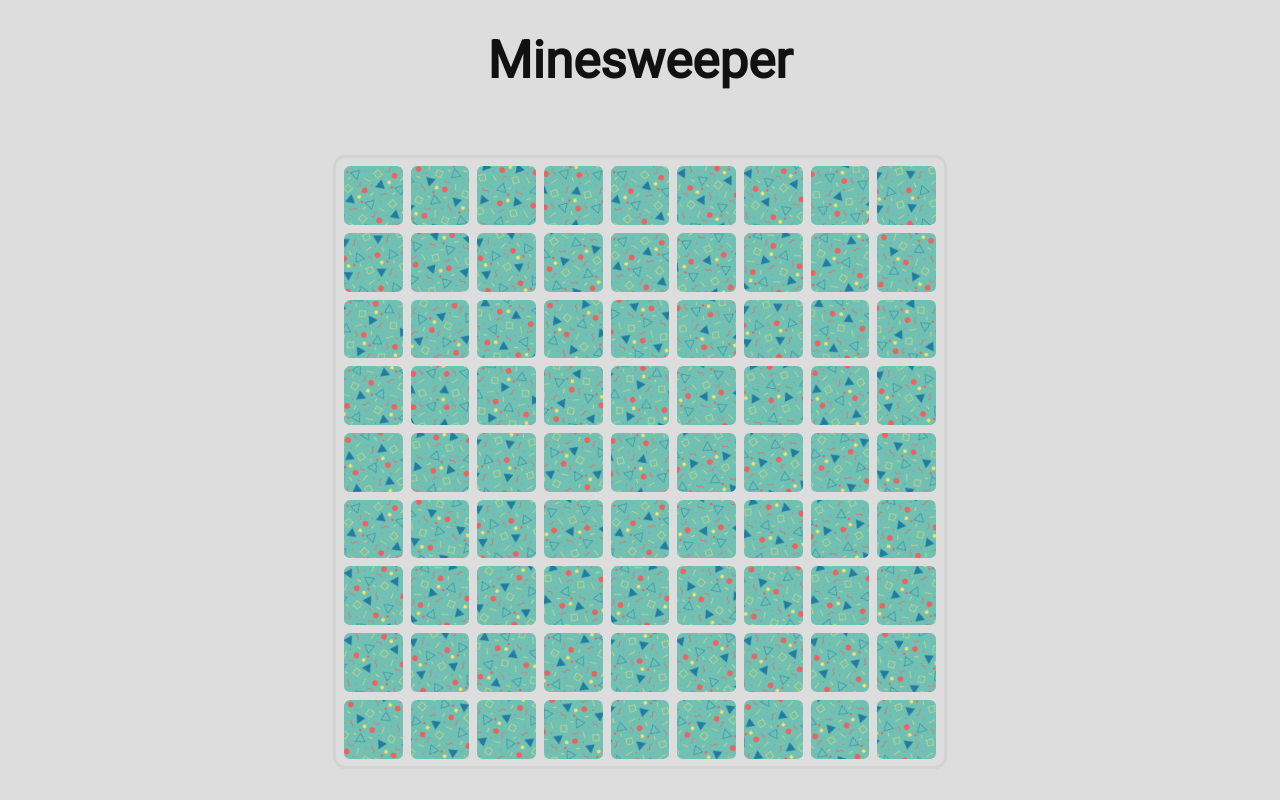
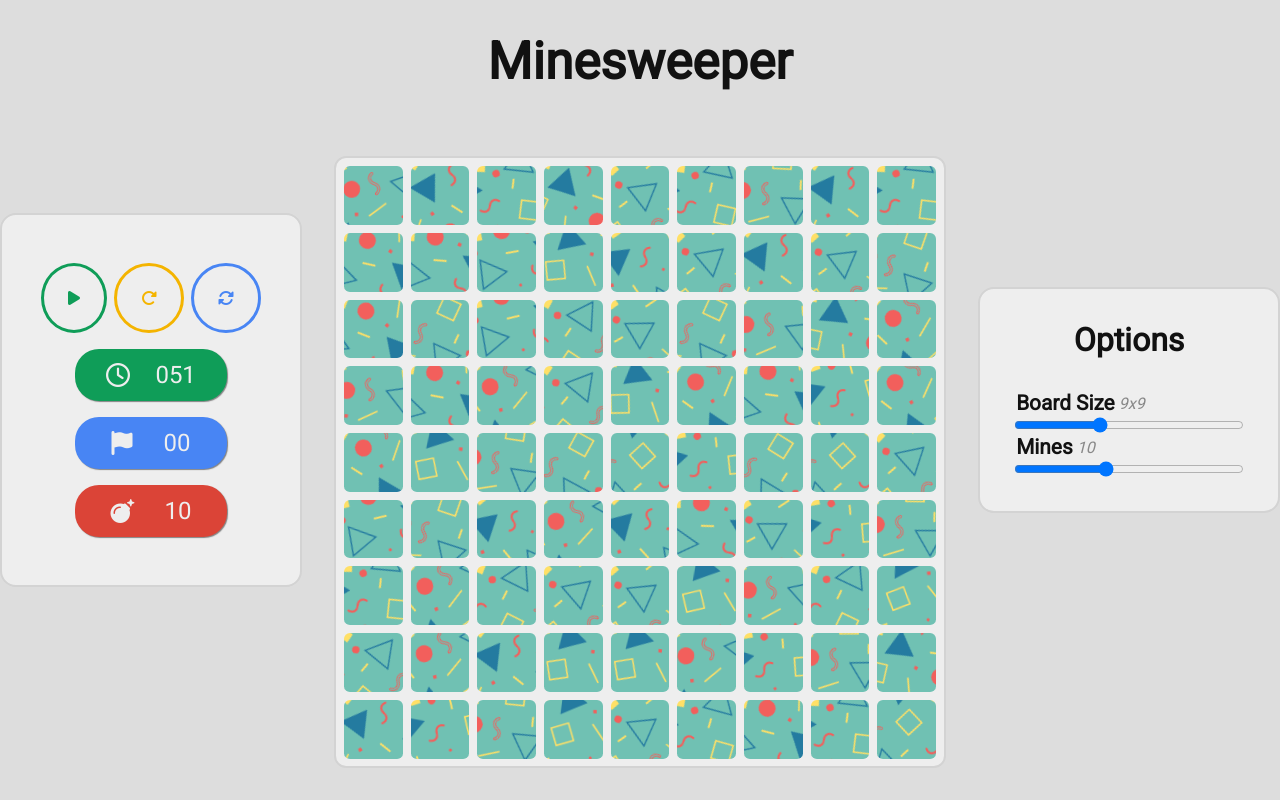
Before and after one commit to DaveyDark/react-minesweeper, a React (Vite) app: page / in a window 1280 px wide. Built offline with nearby package versions, Linux system fonts and the light colour scheme.

Commit message:
Added working options menu

```diff
--- a/src/App.tsx
+++ b/src/App.tsx
@@ -1,10 +1,30 @@
+import { useState } from "react";
 import Minesweeper from "./Mineweeper";
+import OptionsDisplay from "./OptionsDisplay";
+import StatsDisplay from "./StatsDisplay";
+
+interface GameOptions {
+  size: number,
+  mines: number,
+}
 
 export default function App() {
+  const [options, setOptions] = useState<GameOptions>({size: 9, mines: 10})
+
+  function changeOptions(newOptions: Partial<GameOptions>) {
+    const opt = {...options, ...newOptions}
+    opt.mines = Math.floor(Math.min(opt.size*opt.size*0.3, opt.mines))
+    setOptions(opt)
+  }
+
   return (
     <>
+      <StatsDisplay started={false} />
+      <div className="main-content">
       <h1>Minesweeper</h1>
-      <Minesweeper size={9} mines={10} />
+      <Minesweeper {...options} />
+      </div>
+      <OptionsDisplay {...options} onChangeHandler={changeOptions} />
     </>
   )
 }
--- a/src/Mineweeper.tsx
+++ b/src/Mineweeper.tsx
@@ -1,4 +1,4 @@
-import { FC, cloneElement, useState } from "react";
+import { FC, useEffect, useReducer} from "react";
 import Tile from "./Tile";
 
 // Minesweeper board component
@@ -9,51 +9,64 @@ interface BoardProps {
   mines: number,
 }
 
-function countMines(board: JSX.Element[][], i: number, j: number) {
+interface TileOptions {
+  key: string,
+  mine: boolean,
+  revealed: boolean,
+  flagged: boolean,
+  row: number,
+  col: number,
+  bgRotation: number,
+  onflip: Function,
+  onflag: Function,
+  value: number,
+}
+
+function countMines(board: TileOptions[][], i: number, j: number) {
   let cnt = 0;
   for(let a=-1; a<=1; a++) {
     for(let b=-1; b<=1; b++) {
       if(a==0 && b==0) continue;
       if(i+a < 0 || j+b < 0 || i+a >= board.length || j+b >= board.length) continue;
-      if(board[i+a][j+b].props.mine) cnt++;
+      if(board[i+a][j+b].mine) cnt++;
     }
   }
   return cnt;
 }
 
-function revealTiles(board: JSX.Element[][], i: number, j: number) {
-  board[i][j] = cloneElement(board[i][j], {revealed: true})
-  if(board[i][j].props.value != 0 || board[i][j].props.mine) return;
+function revealTiles(board: TileOptions[][], i: number, j: number) {
+  board[i][j] = {...board[i][j] , revealed: true}
+  if(board[i][j].value != 0 || board[i][j].mine) return;
   for(let a=-1; a<=1; a++) {
     for(let b=-1; b<=1; b++) {
       if(a==0 && b==0) continue
       if(i+a < 0 || j+b < 0 || i+a >= board.length || j+b >= board.length) continue
-      if(!board[i+a][j+b].props.mine  && !board[i+a][j+b].props.revealed) revealTiles(board,i+a,j+b)
+      if(!board[i+a][j+b].mine  && !board[i+a][j+b].revealed) revealTiles(board,i+a,j+b)
     }
   }
 }
 
 // Generate the board based on given props
-function generateBoard(size: number, mines: number, handleTileFlip: Function, handleFlag: Function): JSX.Element[][] {
-  const board: JSX.Element[][] = [];
+function generateBoard(size: number, mines: number, handleTileFlip: Function, handleFlag: Function): TileOptions[][] {
+  const board: TileOptions[][] = [];
 
   // Create an empty board
   for (let i = 0; i < size; i++) {
-    const row: JSX.Element[] = [];
+    const row: TileOptions[] = [];
     for (let j = 0; j < size; j++) {
       row.push(
-        <Tile
-          key={`tile-${i}-${j}`}
-          row={i}
-          col={j}
-          bgRotation={Math.floor(Math.random() * 360)}
-          mine={false}
-          flagged={false}
-          revealed={false} // Initialize all tiles as not revealed
-          value={0} // You can set the value to any default value you want
-          onflip={handleTileFlip}
-          onflag={handleFlag}
-        />
+        {
+          key:`tile-${i}-${j}`,
+          row:i,
+          col:j,
+          bgRotation:Math.floor(Math.random() * 360),
+          mine:false,
+          flagged:false,
+          revealed:false,
+          value:0,
+          onflip:handleTileFlip,
+          onflag:handleFlag,
+        }
       );
     }
     board.push(row);
@@ -64,8 +77,8 @@ function generateBoard(size: number, mines: number, handleTileFlip: Function, ha
   while (m < mines) {
     const x = Math.floor(Math.random() * size);
     const y = Math.floor(Math.random() * size);
-    if (!board[x][y].props.mine) {
-      board[x][y] = cloneElement(board[x][y], { mine: true });
+    if (!board[x][y].mine) {
+      board[x][y] = {...board[x][y],  mine: true};
       m += 1;
     }
   }
@@ -73,36 +86,73 @@ function generateBoard(size: number, mines: number, handleTileFlip: Function, ha
   // Generate number values for tiles
   for(let i=0; i<board.length; i++) {
     for(let j=0; j<board.length; j++) {
-      board[i][j] = cloneElement(board[i][j], {value: countMines(board,i,j)})
+      board[i][j] = {...board[i][j], value: countMines(board,i,j)}
     }
   }
 
   return board;
 }
 
+interface TileRevealAction {
+  type: "TILE_REVEAL";
+  payload: { row: number; col: number };
+}
+
+interface TileFlagAction {
+  type: "TILE_FLAG";
+  payload: { row: number; col: number };
+}
+
+interface NewBoardAction {
+  type: "NEW_BOARD";
+  payload: { size: number; mines: number; handleTileFlip: Function, handleFlag: Function };
+}
+
+type Action = TileRevealAction | TileFlagAction | NewBoardAction;
+
+const boardReducer = (board: TileOptions[][], action: Action): TileOptions[][] => {
+  if(action.type == "NEW_BOARD") {
+    return generateBoard(action.payload.size, action.payload.mines, action.payload.handleTileFlip, action.payload.handleFlag)
+  }
+  const updatedBoard = board.map((row) => row.map((tile) => ({ ...tile })))
+  const {row,col} = action.payload
+  if(action.type == "TILE_REVEAL") {
+    if (updatedBoard[row][col].mine) {
+      alert("Game Over")
+    } else {
+      revealTiles(updatedBoard, row, col)
+    }
+  } else if (action.type == "TILE_FLAG") {
+    updatedBoard[row][col] = {
+      ...updatedBoard[row][col],
+      flagged: !updatedBoard[row][col].flagged,
+    };
+  }
+  return updatedBoard
+}
+
 const Minesweeper: FC<BoardProps> = (props) => {
-  const [board, setBoard] = useState(generateBoard(props.size, props.mines, handleTileFlip, handleFlag));
+  const [board, dispatch] = useReducer(boardReducer, generateBoard(props.size, props.mines, handleTileFlip, handleFlag));
+
+  useEffect(() => {
+    dispatch({type: "NEW_BOARD", payload: {size: props.size, mines: props.mines, handleTileFlip: handleTileFlip, handleFlag: handleFlag}})
+  }, [props.size, props.mines]);
 
   function handleTileFlip(i: number, j: number) {
-    if(board[i][j].props.mine) {
-      alert("Game Over")
-    }
-    const updatedBoard = [...board];
-    revealTiles(updatedBoard,i,j);
-    setBoard(updatedBoard);
+    dispatch({type: "TILE_REVEAL", payload: {row: i, col: j}})
   }
 
   function handleFlag(i: number, j: number) {
-    const updatedBoard = [...board];
-    updatedBoard[i][j] = cloneElement(updatedBoard[i][j], {flagged: !board[i][j].props.flagged})
-    setBoard(updatedBoard);
+    dispatch({type: "TILE_FLAG", payload: {row: i, col: j}})
   }
 
   return (
     <div className="minesweeper-board">
       {board.map((row, i) => (
         <div className="board-row" key={`row-${i}`}>
-          {row}
+          {row.map((tile) =>
+            <Tile {...tile} />
+          )}
         </div>
       ))}
     </div>
--- /dev/null
+++ b/src/OptionsDisplay.tsx
@@ -0,0 +1,21 @@
+import { FC } from "react";
+
+interface OptionsProps {
+  size: number,
+  mines: number,
+  onChangeHandler: Function,
+}
+
+const OptionsDisplay: FC<OptionsProps> = (props) => {
+  return (
+    <div className="content-block options-display">
+      <h2>Options</h2>
+      <label htmlFor="size-input"><h4>Board Size</h4><i className="muted-text">{props.size + 'x' + props.size}</i></label>
+      <input id="size-input" type="range" min={5} max={16} onChange={(e) => props.onChangeHandler({size: Number(e.target.value)})} value={props.size}/>
+      <label htmlFor="mines-input"><h4>Mines</h4><i className="muted-text">{props.mines}</i></label>
+      <input id="mines-input" type="range" min={1} max={Math.floor(props.size * props.size * 0.3)} onChange={(e) => props.onChangeHandler({mines: Number(e.target.value)})} value={props.mines}/>
+    </div>
+  )
+}
+
+export default OptionsDisplay
--- /dev/null
+++ b/src/StatsDisplay.tsx
@@ -0,0 +1,23 @@
+import { FC } from "react";
+
+interface StatsProps {
+  started: boolean,
+}
+
+const StatsDisplay: FC<StatsProps> = (props) => {
+  return (
+    <div className="content-block stats-display">
+      <span className="controls-container">
+        {props.started || <i className="control-button play-button fa-solid fa-play"/>}
+        {props.started && <i className="control-button pause-button fa-solid fa-pause"/>}
+        <i className="control-button restart-button fa-solid fa-rotate-right"/>
+        <i className="control-button reset-button fa-solid fa-rotate"/>
+      </span>
+      <span className="stat-block time-block"><i className="fa-regular fa-clock" />051</span>
+      <span className="stat-block flags-block"><i className="fa-solid fa-flag" />00</span>
+      <span className="stat-block mines-block"><i className="fa-solid fa-bomb" />10</span>
+    </div>
+  )
+}
+
+export default StatsDisplay
--- a/src/Tile.tsx
+++ b/src/Tile.tsx
@@ -59,7 +59,7 @@ const Tile: FC<TileProps> = (props) => {
           <i className={`${props.flagged && "fa-solid fa-flag"}`}/>
         </div>
         <div className={`tile-back ${backClass}`}>
-          <div>{props.value > 0 && props.value}</div>
+          <div>{props.value > 0 && !props.mine && props.value}{props.mine && <i className="fa-solid fa-bomb"/>}</div>
         </div>
       </div>
     </div>
--- a/src/index.css
+++ b/src/index.css
@@ -1,5 +1,11 @@
 :root {
-  --flagged: #4885F4;
+  --green: #0F9D58;
+  --orange: #DB4437;
+  --blue: #4885F4;
+  --yellow: #F4B400;
+  --red : red;
+  --white: #eee;
+  --flagged: var(--blue);
 }
 
 body {
@@ -8,7 +14,6 @@ body {
 
 #root {
   display: flex;
-  flex-direction: column;
   justify-content: center;
   align-items: center;
   width: 100%;
@@ -19,9 +24,115 @@ body {
   font-family: 'Roboto', sans-serif;
 }
 
+.main-content {
+  display: flex;
+  flex-direction: column;
+  justify-content: center;
+  align-items: center;
+  height: 100%;
+}
+
 h1 {
   font-size: 3.2em;
   line-height: 1.1;
+}
+
+.content-block {
+  border: 2px solid lightgray;
+  background: var(--white);
+  padding: 2em;
+  border-radius: 1em;
+  width: 15em;
+
+  display: flex;
+  flex-direction: column;
+}
+
+.stats-display {
+  align-items: center;
+  padding-block: 3em;
+  gap: 1em;
+}
+
+.controls-container {
+  display: flex;
+  justify-content: space-evenly;
+  width: 100%;
+  line-height: 0;
+}
+
+.control-button {
+  background-color: transparent;
+  padding: 1.5em;
+  border-radius: 50%;
+  color: var(--white);
+  border: 3px solid lightgray;
+  transition: background-color 0.2s ease-in-out;
+}
+
+.play-button {
+  border-color: var(--green);
+  color: var(--green);
+}
+
+.play-button:hover {
+  background-color: var(--green);
+  color: var(--white);
+}
+
+.pause-button {
+  border-color: var(--orange);
+  color: var(--orange);
+}
+
+.pause-button:hover {
+  background-color: var(--orange);
+  color: var(--white);
+}
+
+.restart-button {
+  border-color: var(--yellow);
+  color: var(--yellow);
+}
+
+.restart-button:hover {
+  background-color: var(--yellow);
+  color: var(--white);
+}
+
+.reset-button {
+  border-color: var(--blue);
+  color: var(--blue);
+}
+
+.reset-button:hover {
+  background-color: var(--blue);
+  color: var(--white);
+}
+
+.stat-block {
+  width: 60%;
+  padding: 0.5em 0.25em;
+  border-radius: 1em;
+  box-shadow: 1px 1px 1px rgba(25,25,25,0.5);
+  font-size: 1.5em;
+  color: var(--white);
+
+  display: flex;
+  justify-content: space-evenly;
+  align-items: center;
+}
+
+.time-block {
+  background: var(--green)
+}
+
+.flags-block {
+  background: var(--blue);
+}
+
+.mines-block {
+  background: var(--orange);
 }
 
 .minesweeper-board {
@@ -31,9 +142,10 @@ h1 {
   width: 75vh;
   margin: 2em;
 
-  border: 3px solid lightgray;
+  border: 2px solid lightgray;
   border-radius: 2%;
   padding: 0.25em;
+  background: var(--white);
 }
 
 .board-row {
@@ -50,7 +162,7 @@ h1 {
 }
 
 .board-tile:hover {
-  transform: scale(1.1);
+  transform: scale(1.05);
 }
 
 .board-tile::after {
@@ -60,7 +172,7 @@ h1 {
 }
 
 .tile-mine .tile-back {
-  background-color: red;
+  background-color: var(--red);
 }
 
 .tile-inner {
@@ -98,29 +210,50 @@ h1 {
 }
 
 .tile-flagged i {
-  color: #eee;
+  color: var(--white);
   font-size: 1.5em;
 }
 
 .tile-back {
   transform: rotateY(180deg);
-  background: white;
   font-size: 1.25em;
-  color: white;
+  color: var(--white);
 }
 
 .tile-safe {
-  background: #ccc;
+  background: lightgray;
 }
 
 .tile-unsafe {
-  background: #0F9D58;
+  background: var(--green);
 }
 
 .tile-risky {
-  background: #F4B400;
+  background: var(--yellow);
 }
 
 .tile-dangerous {
-  background: #DB4437;
+  background: var(--orange);
 }
+
+.options-display h2 {
+  text-align: center;
+  font-size: 2em;
+  margin-block: 0 1em;
+}
+
+.options-display label {
+  display: flex;
+  align-items: flex-end;
+}
+
+.options-display h4 {
+  margin: 0 0.2em;
+  font-size: 1.3em;
+}
+
+.muted-text {
+  color: #888;
+  font-size: 1em;
+  margin-bottom: 0.1em;
+}
```
